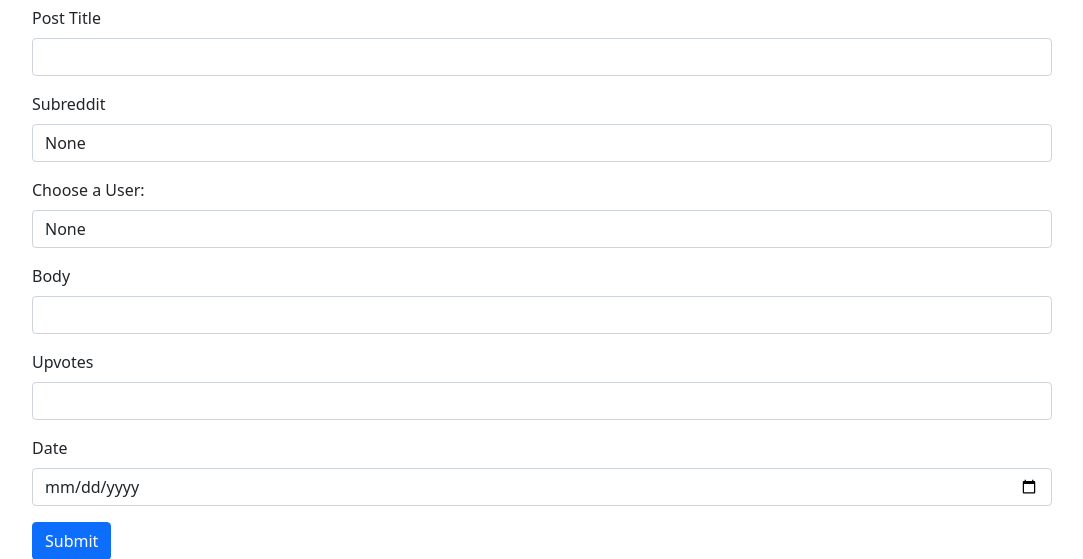
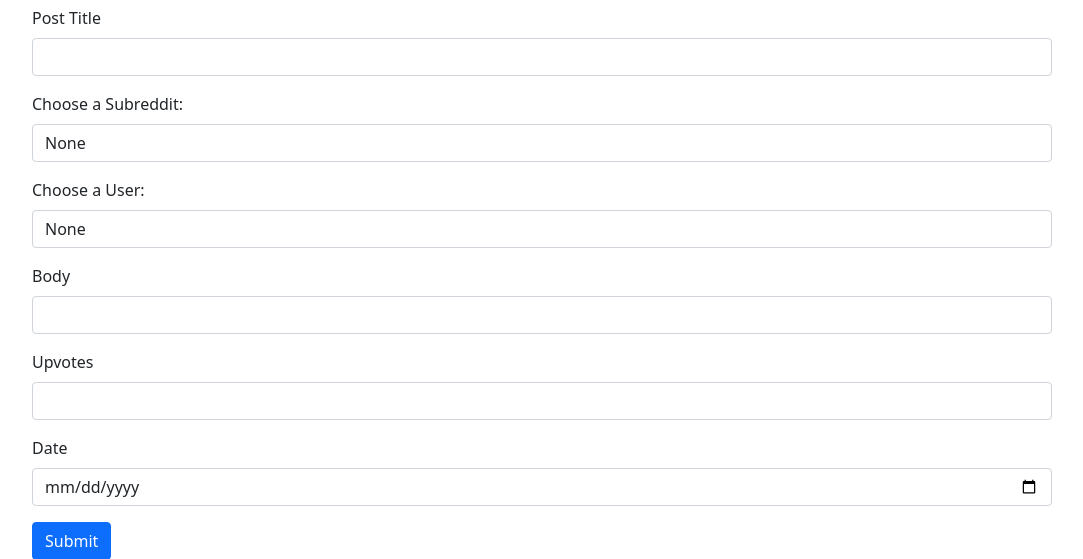
Before and after one commit to jaredtconnor/Reddit-Archiver, a Flask app: template templates/update_posts.html in a window 1280 px wide. Shown: the part 135-694 px from the top of the page, without its empty margins (98-1181 px from the left). Run offline with Flask 2, Linux system fonts and the light colour scheme; the template is opened without the code that fills it, so the values that code supplies are empty.

Commit message:
Making drop-down choices more user friendly

```diff
--- a/templates/posts.html
+++ b/templates/posts.html
@@ -7,19 +7,19 @@
     <div class="mb-3">
       <label for="post_subreddit" class="form-label">Choose a Subreddit:</label>
       <select class="form-control" id="post_subreddit" name="post_subreddit">
+        <option value="NULL">None</option>
         {% for row in subreddit_data %}
         <option value="{{ row['subredditName'] }}">{{ row['subredditName'] }}</option>
         {% endfor %}
-        <option value="NULL">None</option>
       </select>
     </div>
     <div class="mb-3">
       <label for="post_username" class="form-label">Choose a User:</label>
       <select class="form-control" id="post_username" name="post_username">
+        <option value="NULL">None</option>
         {% for row in user_data %}
         <option value="{{ row['username'] }}">{{ row['username'] }}</option>
         {% endfor %}
-        <option value="NULL">None</option>
       </select>
     </div>
     <div class="mb-3">
--- a/templates/update_posts.html
+++ b/templates/update_posts.html
@@ -10,21 +10,21 @@
       <input type="text" class="form-control" id="title" name="title" value="{{ update_data['title'] }}" required>
     </div>
     <div class="mb-3">
-      <label for="subredditName" class="form-label">Subreddit</label>
+      <label for="subredditName" class="form-label">Choose a Subreddit:</label>
       <select class="form-control" id="subredditName" name="subredditName">
+        <option value="NULL">None</option>
         {% for row in subreddit_data %}
         <option value="{{ row['subredditName'] }}">{{ row['subredditName'] }}</option>
         {% endfor %}
-        <option value="NULL">None</option>
       </select>
     </div>
     <div class="mb-3">
       <label for="username" class="form-label">Choose a User:</label>
       <select class="form-control" id="username" name="username">
+        <option value="NULL">None</option>
         {% for row in user_data %}
         <option value="{{ row['username'] }}">{{ row['username'] }}</option>
         {% endfor %}
-        <option value="NULL">None</option>
       </select>
     </div>
     <div class="mb-3">
```
